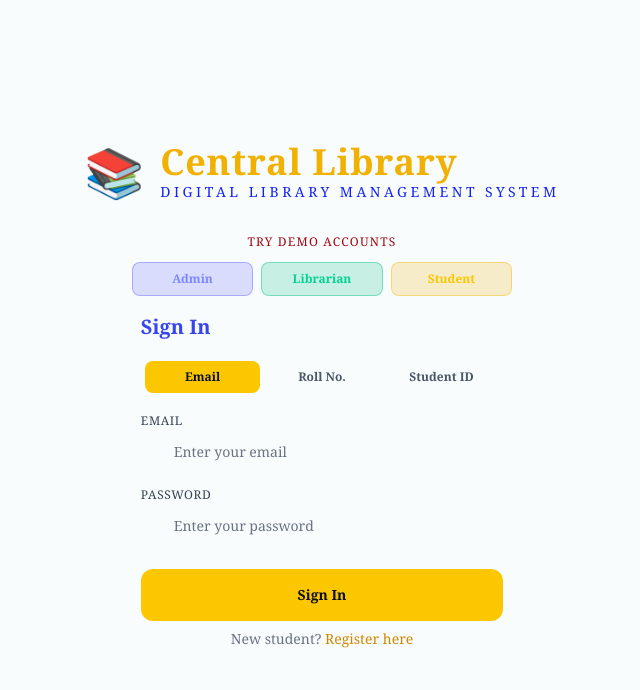
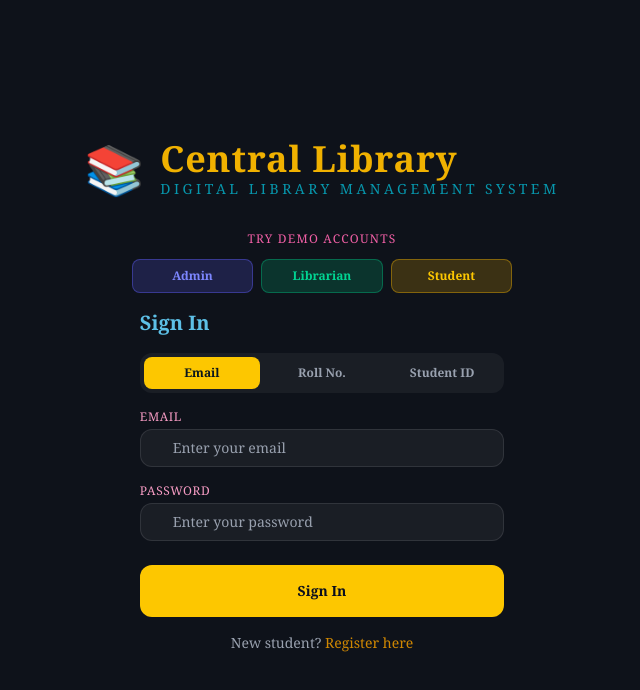
Before and after one commit to Vashu-Kumar/LibraryManagementFrontend, a React (Vite) app: page /login in a window 1280 px wide. Shown: the top 690 px of the page, without its empty margins (318-958 px from the left). Built offline with nearby package versions, Linux system fonts and the light colour scheme; no server answers.

Commit message:
implement lazy loading for route components and dark theme applied on login, register and Auth

```diff
--- a/src/layouts/AuthLayout.jsx
+++ b/src/layouts/AuthLayout.jsx
@@ -13,7 +13,7 @@ const AuthLayout = () => {
             className="
                 min-h-screen w-full
                 flex items-center justify-center
-                bg-[#f9fcfd]
+                bg-[#0E121A]
                 relative overflow-hidden
                 font-serif
             "
@@ -33,7 +33,7 @@ const AuthLayout = () => {
                             Central Library
                         </h1>
 
-                        <p className="text-sm text-[#1423f0] tracking-[0.25em] uppercase">
+                        <p className="text-sm text-[#0796ac] tracking-[0.25em] uppercase">
                             Digital Library Management System
                         </p>
                     </div>
--- a/src/pages/auth/Login.jsx
+++ b/src/pages/auth/Login.jsx
@@ -102,7 +102,7 @@ const Login = () => {
             ? "border-red-500/60 focus:border-red-500"
             : "border-white/10 focus:border-yellow-400/60"
         }
-        text-[#000] placeholder-gray-500
+        text-gray-100 placeholder-gray-400
         focus:outline-none focus:bg-white/8
         transition-all duration-200 text-sm font-serif
     `;
@@ -114,7 +114,7 @@ const Login = () => {
 
                 {/* ── DEMO ACCOUNTS ────────────────── */}
                 <div className="mb-2">
-                    <p className="text-xs text-red-800 text-center
+                    <p className="text-xs text-[#f05fa5] text-center
                         uppercase tracking-widest mb-3"
                     >
                         Try Demo Accounts
@@ -138,10 +138,9 @@ const Login = () => {
                 </div>
 
                 {/* ── FORM CARD ────────────────────── */}
-                <div className="bg-white/3 border border-white/7
-                    rounded-2xl p-2"
+                <div className="rounded-2xl p-2"
                 >
-                    <h2 className="text-xl font-bold mb-4 text-[#3746ec]">
+                    <h2 className="text-xl font-bold mb-4 text-[#5dc0e7]">
                         Sign In
                     </h2>
 
@@ -165,8 +164,8 @@ const Login = () => {
                                     font-semibold transition-all duration-200
                                     cursor-pointer border-none
                                     ${loginType === tab.value
-                                        ? "bg-yellow-400 text-[#0a0f1e]"
-                                        : "text-gray-600 bg-transparent"
+                                        ? "bg-yellow-400 text-[#0a161e]"
+                                        : "text-gray-400 bg-transparent"
                                     }
                                 `}
                             >
@@ -180,7 +179,7 @@ const Login = () => {
                         {/* Dynamic Credential Field */}
                         {loginType === "email" && (
                             <div>
-                                <label className="block text-xs text-gray-700
+                                <label className="block text-xs text-[#f59bc3]
                                     mb-1 uppercase tracking-wider"
                                 >
                                     Email
@@ -205,7 +204,7 @@ const Login = () => {
 
                         {loginType === "rollNumber" && (
                             <div>
-                                <label className="block text-xs text-gray-700
+                                <label className="block text-xs text-[#f59bc3]
                                     mb-1 uppercase tracking-wider"
                                 >
                                     Roll Number
@@ -230,7 +229,7 @@ const Login = () => {
 
                         {loginType === "studentId" && (
                             <div>
-                                <label className="block text-xs text-gray-700
+                                <label className="block text-xs text-[#f59bc3]
                                     mb-1 uppercase tracking-wider"
                                 >
                                     Student ID
@@ -255,7 +254,7 @@ const Login = () => {
 
                         {/* Password */}
                         <div>
-                            <label className="block text-xs text-gray-700
+                            <label className="block text-xs text-[#f59bc3]
                                 mb-1 uppercase tracking-wider"
                             >
                                 Password
@@ -296,7 +295,7 @@ const Login = () => {
                     </form>
 
                     {/* Register Link */}
-                    <p className="text-center text-sm text-gray-500 mt-2">
+                    <p className="text-center text-sm text-gray-400 mt-4">
                         New student?{" "}
                         <Link
                             to={ROUTES.REGISTER}
--- a/src/pages/auth/Register.jsx
+++ b/src/pages/auth/Register.jsx
@@ -116,13 +116,12 @@ const Register = () => {
 
     // INPUT
     const inputClass = (field) => `
-        w-full px-4 py-2 rounded-xl
-        bg-white/5 border
+       w-full px-8 py-2 rounded-xl bg-white/5 border
         ${errors[field]
             ? "border-red-500/60 focus:border-red-500"
             : "border-white/10 focus:border-yellow-400/60"
         }
-        text-[#0c0c0c] placeholder-gray-400/90
+        text-gray-100 placeholder-gray-400
         focus:outline-none transition-all
         duration-200 text-sm font-serif
         focus:bg-white/8
@@ -140,16 +139,15 @@ const Register = () => {
         >
             <div className="w-full max-w-lg">
                 {/* ── FORM CARD ────────────────────── */}
-                <div className="bg-white/3 border border-white/7
-                    rounded-2xl pt-2 "
+                <div className="rounded-2xl pt-1"
                 >
-                    <h2 className="text-xl font-bold mb-1 text-[#3746ec]">
+                    <h2 className="text-xl font-bold mb-3 text-[#5dc0e7]">
                         Student Registration
                     </h2>
-                    <p className="text-xs text-gray-500 pt-2 mb-4">
+                    {/* <p className="text-xs text-gray-500 pt-2 mb-4">
                         Fields marked <span className="text-red-400">*</span> are required.
                         College info is optional.
-                    </p>
+                    </p> */}
 
                     <form onSubmit={handleSubmit} className="space-y-4">
 
@@ -158,10 +156,10 @@ const Register = () => {
 
                             {/* First Name */}
                             <div>
-                                <label className="block text-xs text-gray-900
+                                <label className="block text-xs text-[#f59bc3]
                                     mb-1 uppercase tracking-wider"
                                 >
-                                    First Name <span className="text-red-400">*</span>
+                                    First Name <span className="text-[#f50929]">*</span>
                                 </label>
                                 <input
                                     type="text"
@@ -180,7 +178,7 @@ const Register = () => {
 
                             {/* Last Name */}
                             <div>
-                                <label className="block text-xs text-gray-900
+                                <label className="block text-xs text-[#f59bc3]
                                  mb-2 uppercase tracking-wider"
                                 >
                                     Last Name
@@ -198,11 +196,11 @@ const Register = () => {
 
                         {/* ── EMAIL ────────────────────── */}
                         <div>
-                            <label className="block text-xs text-gray-900
+                            <label className="block text-xs text-[#f59bc3]
                                 mb-2 uppercase tracking-wider"
                             >
                                 Email
-                                <span className="text-gray-600 ml-2
+                                <span className="text-gray-400 ml-2
                                     normal-case tracking-normal"
                                 >
                                     (optional — any email works with valid format)
@@ -228,7 +226,7 @@ const Register = () => {
 
                             {/* Password */}
                             <div>
-                                <label className="block text-xs text-gray-900
+                                <label className="block text-xs text-[#f59bc3]
                                     mb-2 uppercase tracking-wider"
                                 >
                                     Password <span className="text-red-400">*</span>
@@ -250,7 +248,7 @@ const Register = () => {
 
                             {/* Confirm Password */}
                             <div>
-                                <label className="block text-xs text-gray-900
+                                <label className="block text-xs text-[#f59bc3]
                                     mb-2 uppercase tracking-wider"
                                 >
                                     Confirm <span className="text-red-400">*</span>
@@ -274,7 +272,7 @@ const Register = () => {
                         {/* ── DIVIDER ──────────────────── */}
                         <div className="flex items-center gap-3 py-1">
                             <div className="flex-1 h-px bg-white/10" />
-                            <span className="text-xs text-gray-800
+                            <span className="text-xs text-gray-300
                                 uppercase tracking-wider whitespace-nowrap"
                             >
                                 College Info — Optional
@@ -284,7 +282,7 @@ const Register = () => {
 
                         {/* ── DEPARTMENT ───────────────── */}
                         <div>
-                            <label className="block text-xs text-gray-900
+                            <label className="block text-xs text-[#f59bc3]
                                 mb-2 uppercase tracking-wider"
                             >
                                 Department
@@ -297,7 +295,7 @@ const Register = () => {
                                     ${inputClass("department")}
                                     cursor-pointer
                                 `}
-                                style={{ background: "#f0f2f7" }}
+                                style={{ background: "#272729" }}
                             >
                                 <option value="">Select Department</option>
                                 {DEPARTMENTS.map(dept => (
@@ -316,7 +314,7 @@ const Register = () => {
 
                             {/* Course — depends on department */}
                             <div>
-                                <label className="block text-xs text-gray-900
+                                <label className="block text-xs text-[#f59bc3]
                                     mb-2 uppercase tracking-wider"
                                 >
                                     Course
@@ -334,7 +332,7 @@ const Register = () => {
                                             : ""
                                         }
                                     `}
-                                    style={{ background: "#f0f2f7" }}
+                                    style={{ background: "#272729" }}
                                 >
                                     <option value="">
                                         {formData.department
@@ -354,7 +352,7 @@ const Register = () => {
 
                             {/* Admission Year */}
                             <div>
-                                <label className="block text-xs text-gray-900
+                                <label className="block text-xs text-[#f59bc3]
                                     mb-2 uppercase tracking-wider"
                                 >
                                     Admission Year
@@ -367,7 +365,7 @@ const Register = () => {
                                         ${inputClass("admissionYear")}
                                         cursor-pointer
                                     `}
-                                    style={{ background: "#f0f2f7" }}
+                                    style={{ background: "#272729" }}
                                 >
                                     <option value="">Select Year</option>
                                     {years.map(y => (
@@ -399,7 +397,7 @@ const Register = () => {
                     </form>
 
                     {/* ── LOGIN LINK ───────────────────── */}
-                    <p className="text-center text-sm text-gray-500 mt-2">
+                    <p className="text-center text-sm text-gray-400 mt-4">
                         Already have an account?{" "}
                         <Link
                             to={ROUTES.LOGIN}
@@ -412,7 +410,7 @@ const Register = () => {
                 </div>
 
                 {/* ── BOTTOM NOTE ──────────────────────── */}
-                <p className="text-center text-xs text-gray-600 mt-2 px-4">
+                <p className="text-center text-xs text-gray-300 mt-4 mb-4 px-4">
                     Your Student ID and Roll Number will be
                     auto-generated after registration
                 </p>
```
Also changed, not shown: src/routes/AppRoutes.jsx (+33 -31 lines), src/services/api.js (line endings or trailing spaces).
